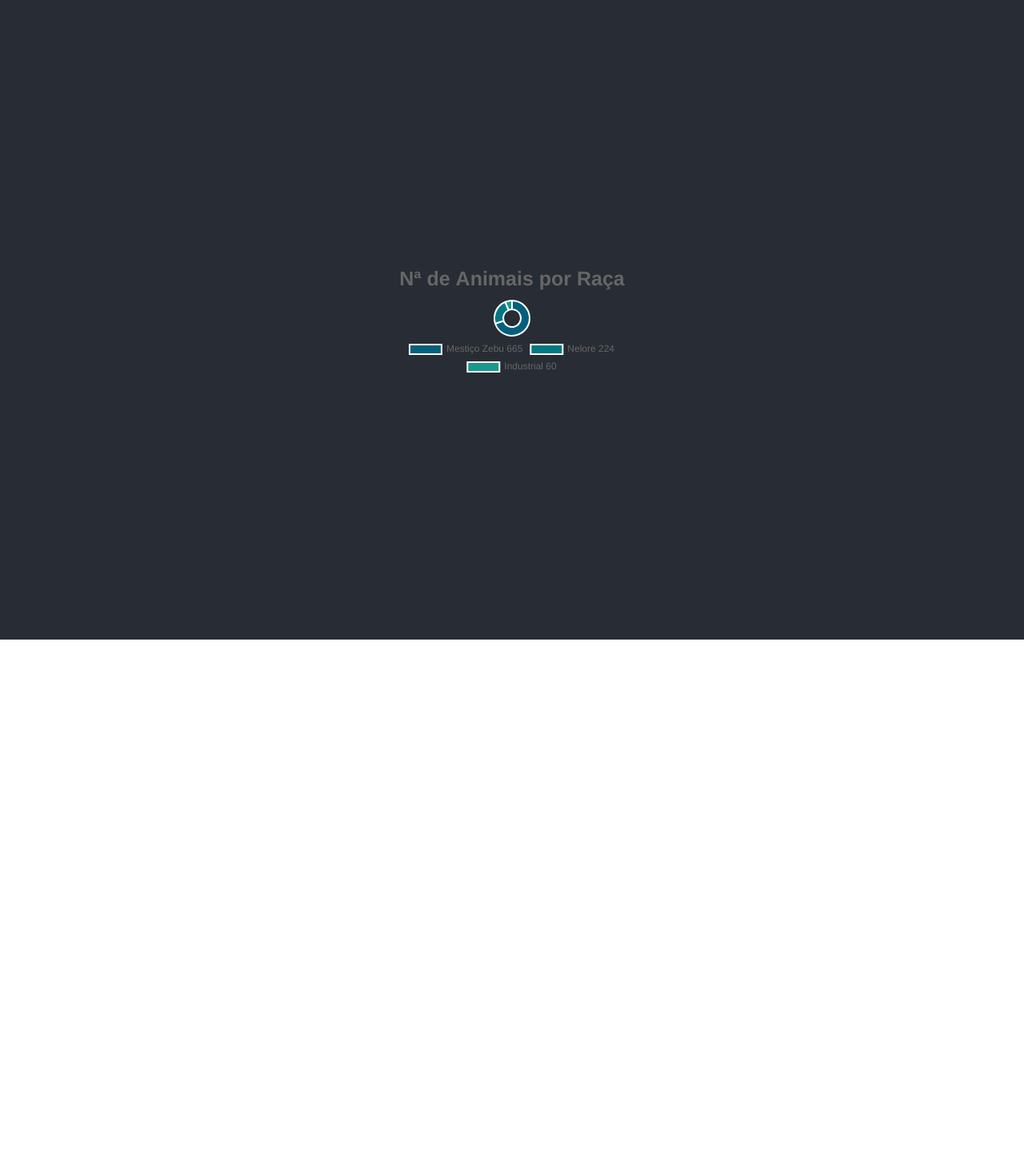
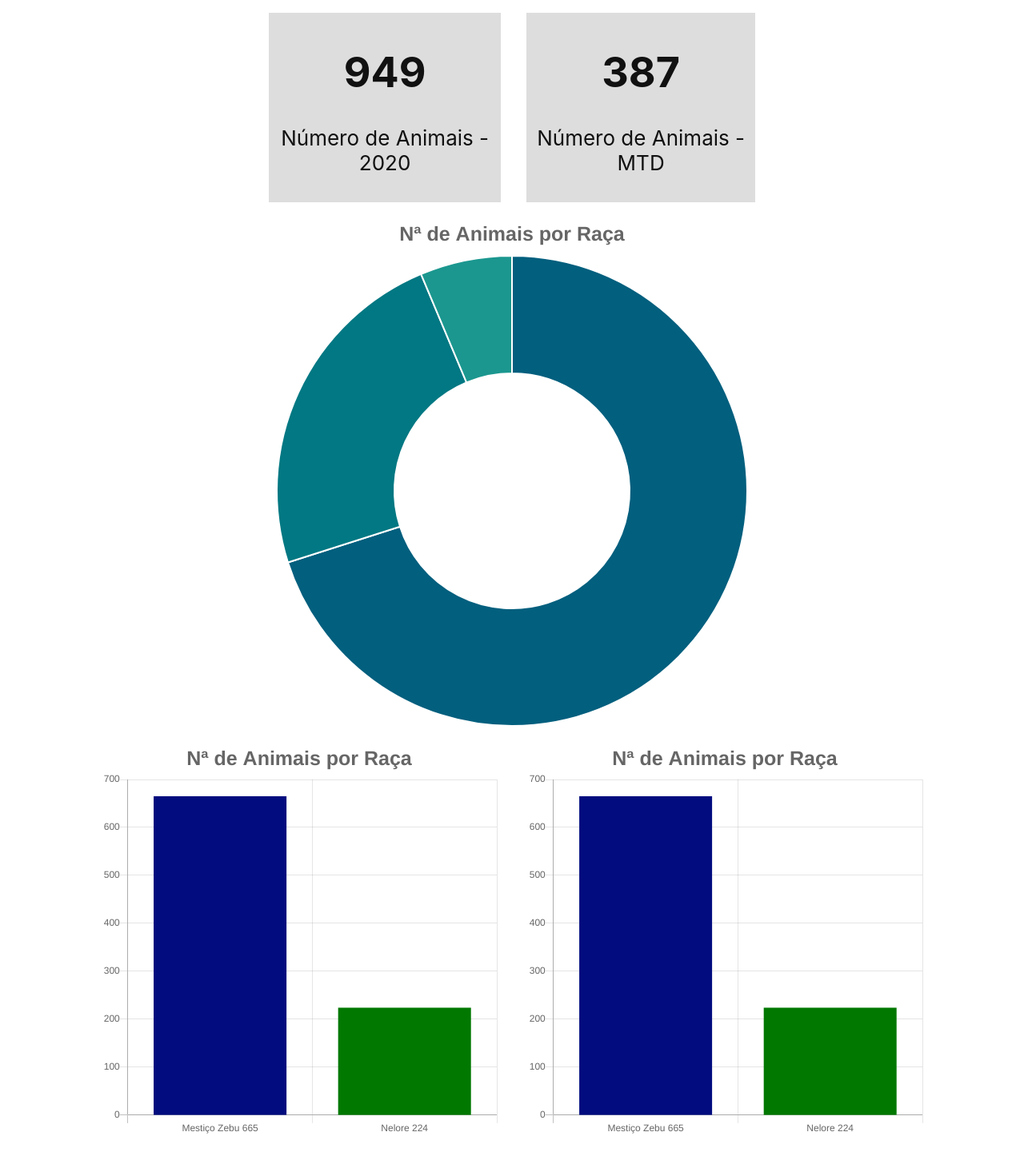
Before and after one commit to jxrxsx/starter-chartjs, a React (Create React App) app: page / in a window 1280 px wide. Shown: the whole page at 80% size. Before the commit the page ends 800 px from the top, so only its background shows below. Built offline with nearby package versions, Linux system fonts and the light colour scheme.

Commit message:
corpo dos graficos montados

```diff
--- a/src/App.css
+++ b/src/App.css
@@ -14,7 +14,7 @@
 }
 
 .App-header {
-  background-color: #282c34;
+  background-color: #fff;
   min-height: 100vh;
   display: flex;
   flex-direction: column;
--- a/src/App.js
+++ b/src/App.js
@@ -1,13 +1,15 @@
 import React from 'react';
 import './App.css';
 
-import Chart from '../src/components/Chart';
+import MainChart from './components/MainChart/';
+import BarChart from './components/BarChart/';
 
 function App() {
   return (
     <div className="App">
       <header className="App-header">
-        <Chart />
+        <MainChart />
+        <BarChart />
       </header>
     </div>
   );
--- /dev/null
+++ b/src/components/BarChart/index.js
@@ -0,0 +1,92 @@
+import React, { Component } from 'react';
+import { Bar } from 'react-chartjs-2';
+
+import './styles.css';
+
+class BarChart extends Component {
+
+    constructor(props) {
+        super(props);
+
+        this.state = {
+            chartData: {
+                // precisa alterar o título
+                labels: ['Mestiço Zebu 665', 'Nelore 224'],
+                datasets: [
+                    {
+                        data: [665, 224, 60],
+                        backgroundColor: [
+                            // precisa alterar essas cores
+                            'rgba(2, 12, 126, 1)',
+                            'rgba(1, 120, 0, 1)',
+                        ]
+                    }
+                ],
+            }
+
+        };
+
+    }
+
+    render() {
+
+        return (
+            <div className="container_barChart">
+
+                <div className="barChart_left">
+                    <Bar data={this.state.chartData}
+                        width={500}
+                        height={500}
+                        options={
+                            {
+                                title: {
+                                    display: true,
+                                    text: 'Nª de Animais por Raça',
+                                    fontSize: 25,
+                                },
+                                legend: {
+                                    display: false,
+                                    position: 'bottom',
+
+                                },
+                                tooltips: {
+                                    enabled: true,
+                                    mode: 'nearest'
+                                }
+                            }
+                        }>
+
+                    </Bar>
+                </div>
+                <div className="barChart_right">
+                    <Bar data={this.state.chartData}
+                        width={500}
+                        height={500}
+                        //inserir o formato de legenda da imagem
+                        options={
+                            {
+                                title: {
+                                    display: true,
+                                    text: 'Nª de Animais por Raça',
+                                    fontSize: 25,
+                                },
+                                legend: {
+                                    display: false,
+                                    position: 'bottom',
+
+                                },
+                                tooltips: {
+                                    enabled: true,
+                                    mode: 'nearest'
+                                }
+                            }
+                        }>
+
+                    </Bar>
+                </div>
+            </div>
+        );
+    }
+}
+
+export default BarChart;
--- /dev/null
+++ b/src/components/BarChart/styles.css
@@ -0,0 +1,13 @@
+.container_barChart {
+    width: 100%;
+    display: flex;
+    justify-content: center;
+}
+
+.barChart_left {
+    margin: 1rem;
+}
+
+.barChart_right {
+    margin: 1rem;
+}
--- a/src/components/Chart.js
+++ /dev/null
@@ -1,54 +0,0 @@
-import React, { Component } from 'react';
-import { Bar, Doughnut } from 'react-chartjs-2';
-
-class Chart extends Component {
-
-    constructor (props) {
-        super(props);
-
-        this.state = {
-            chartData: {
-                labels: ['Mestiço Zebu 665', 'Nelore 224', 'Industrial 60'],
-                datasets: [
-                    {
-                        data: [ 665, 224, 60 ],
-                        backgroundColor: [
-                            'rgba(2, 95, 126, 1)',
-                            'rgba(1, 120, 131, 1)',
-                            'rgba(27, 151, 143, 1)'
-                        ]
-                    }
-                ],
-            }
-
-        };
-
-    }
-
-    render () {
-
-        return (
-            <div className="chart">
-               <Doughnut data={this.state.chartData}
-               options={
-                {
-                    title: {
-                        display: true,
-                        text: 'Nª de Animais por Raça',
-                        fontSize: 25,
-                    },
-                    legend: {
-                        display: true,
-                        position: 'bottom',
-                    },
-                    maintainAspectRatio: true
-                }
-               }>
-
-               </Doughnut>
-            </div>
-        );
-    }
-}
-
-export default Chart;
--- /dev/null
+++ b/src/components/MainChart/index.js
@@ -0,0 +1,74 @@
+import React, { Component } from 'react';
+import { Doughnut } from 'react-chartjs-2';
+
+import './styles.css';
+
+class Chart extends Component {
+
+    constructor(props) {
+        super(props);
+
+        this.state = {
+            chartData: {
+                labels: ['Mestiço Zebu 665', 'Nelore 224', 'Industrial 60'],
+                datasets: [
+                    {
+                        data: [665, 224, 60],
+                        backgroundColor: [
+                            'rgba(2, 95, 126, 1)',
+                            'rgba(1, 120, 131, 1)',
+                            'rgba(27, 151, 143, 1)'
+                        ]
+                    }
+                ],
+            }
+
+        };
+
+    }
+
+    render() {
+
+        return (
+            <div className="container_mainChart">
+                <div className="header">
+                    <div className="header_info">
+                        <h1>949</h1>
+                        <p>Número de Animais - 2020</p>
+                    </div>
+                    <div className="header_info">
+                        <h1>387</h1>
+                        <p>Número de Animais - MTD</p>
+                    </div>
+                </div>
+                <div className="doughnut_chart">
+                    <Doughnut data={this.state.chartData}
+                        width={500}
+                        height={500}
+                        options={
+                            {
+                                title: {
+                                    display: true,
+                                    text: 'Nª de Animais por Raça',
+                                    fontSize: 25,
+                                },
+                                legend: {
+                                    display: false,
+                                    position: 'bottom',
+
+                                },
+                                tooltips: {
+                                    enabled: true,
+                                    mode: 'nearest'
+                                }
+                            }
+                        }>
+
+                    </Doughnut>
+                </div>
+            </div>
+        );
+    }
+}
+
+export default Chart;
--- /dev/null
+++ b/src/components/MainChart/styles.css
@@ -0,0 +1,16 @@
+.container_mainChart {
+    max-width: 50%;
+}
+
+.header {
+    display: flex;
+    width: 100%;
+    justify-content: space-around;
+}
+
+.header_info {
+    background-color: #DDDDDD ;
+    color: #111111;
+    margin: 1rem;
+    padding: 0.5rem;
+}
```
